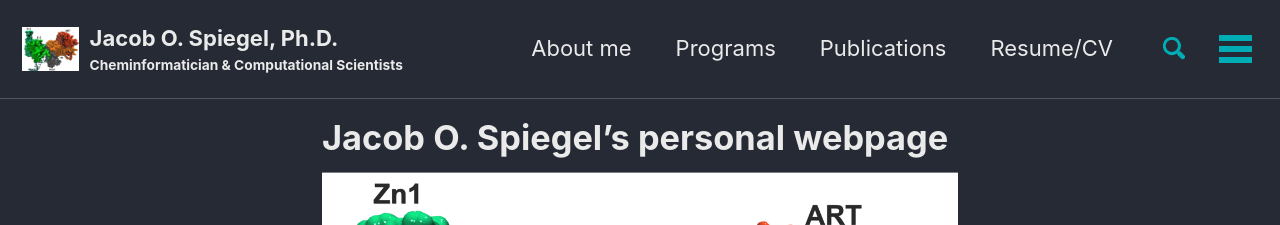
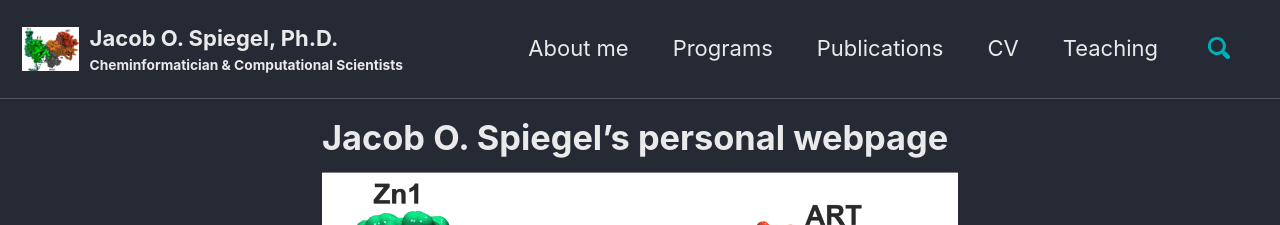
Before and after one commit to Jacob-Spiegel/Jacob-Spiegel, a Jekyll site: the page built from index.md, in a window 1280 px wide. Shown: the top 225 px of the page. Built offline with Jekyll 4.4.1, drawn with Linux system fonts in a browser that asks for light colours; cached includes are drawn as plain includes; the list of posts is cut into pages by our own code.

Commit message:
navigation

```diff
--- a/_data/navigation.yml
+++ b/_data/navigation.yml
@@ -9,9 +9,9 @@
   - title: "Publications"
     url: /Publications/
     description: All my publications are here
-  - title: "Resume/CV"
+  - title: "CV"
     url: /Resume/
     description: My credentials
-  - title: "Teaching Experience"
+  - title: "Teaching"
     url: /TeachingExperience/
     description: My Teaching Experience
```
